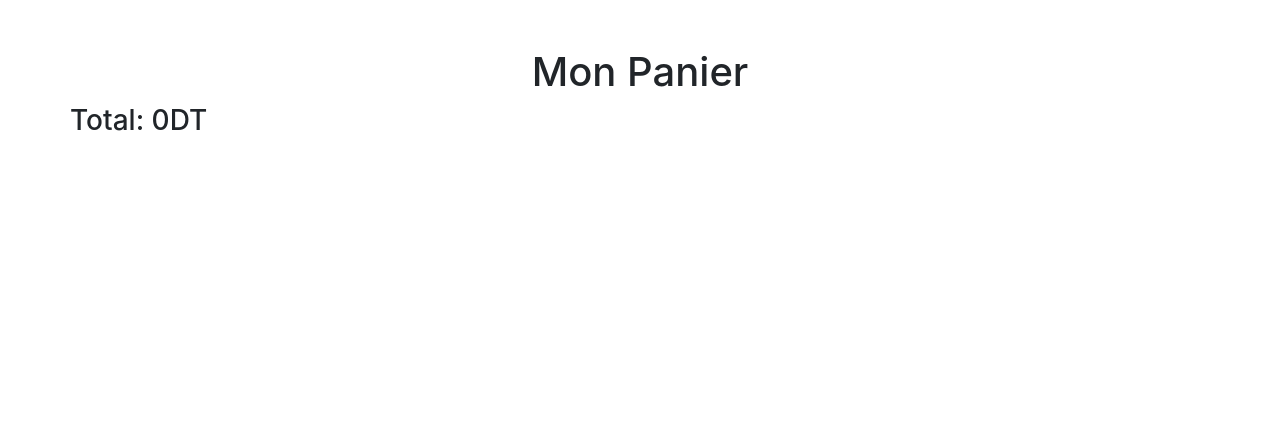
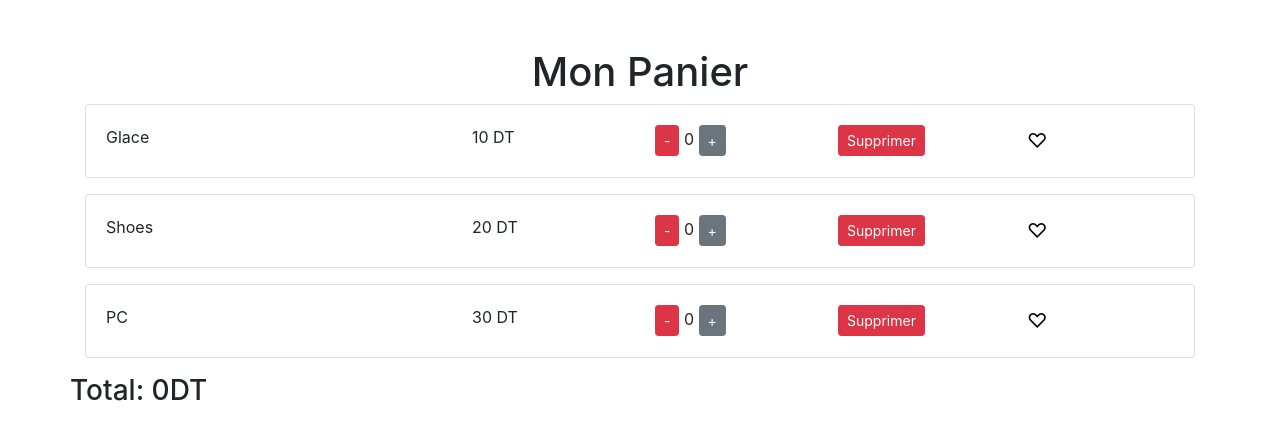
Before and after one commit to Ijlel/Checkpoint-DOM1, a plain HTML site: page index.html in a window 1280 px wide. Drawn offline with nearby package versions, Linux system fonts and the light colour scheme.

Commit message:
V2 checkpoint DOM1 final

```diff
--- a/index.html
+++ b/index.html
@@ -1,8 +1,6 @@
 <!DOCTYPE html>
 <html lang="en">
 <head>
-    <meta charset="UTF-8">
-    <meta name="viewport" content="width=device-width, initial-scale=1.0">
     <title>checkPoint1 JS DOM ( shop cart) </title>
      <!-- link bootstrap  for css-->
     <link href="https://maxcdn.bootstrapcdn.com/bootstrap/4.0.0/css/bootstrap.min.css" rel="stylesheet">
@@ -14,7 +12,7 @@
 <div class="container mt-5">
     <h1 class="text-center">Mon Panier</h1>
     <div class="row" id="cart-items">
-
+        <!-- les articles seront ajoutés dynampiquement ici -->
     </div>
     <div class="row">
         <div class="col-m-12 text-right">
@@ -24,20 +22,10 @@
 </div>
 
 
-
-
-
-
-
-
-
-
-
-
-
    <!-- link to import external js file  -->
     <script src="./index.js"></script>
-   <!-- link Bootstrap for JS -->
+
+  <!-- Inclusion des bibliothèques jQuery et Bootstrap JS -->
   <script src="https://code.jquery.com/jquery-3.2.1.slim.min.js"></script>
   <script src="https://cdnjs.cloudflare.com/ajax/libs/popper.js/1.11.0/umd/popper.min.js"></script>
   <script src="https://maxcdn.bootstrapcdn.com/bootstrap/4.0.0/js/bootstrap.min.js"></script>
--- a/index.js
+++ b/index.js
@@ -0,0 +1,115 @@
+document.addEventListener('DOMContentLoaded', () => {
+
+    // liste des articles dans le panier
+
+    const cartItems = [
+        { id: 1, price: 10, name: "Glace", quantity: 0, isLiked: false },
+        { id: 2, price: 20, name: "Shoes", quantity: 0, isLiked: false },
+        { id: 3, price: 30, name: "PC", quantity: 0, isLiked: false }
+    ]
+    // conteneur pour les articles du panier
+    const cartContainer = document.getElementById('cart-items')
+
+    // Element Html pour afficher le prix total
+    const totalPriceDiv = document.getElementById("total-price")
+
+    // fonction pour afficher les articles du panier
+
+    function afficheArticles() {
+
+      if (cartContainer) {
+       cartContainer.innerHTML = " "
+        for (let i = 0; i < cartItems.length; i++) {
+            // créer une div pour chaque article
+            const itemRow = document.createElement('div');
+            itemRow.className = 'col-md-12 mb-3'  // AJouter des classes Bootstrap pour le styling;
+            // Ajouter le contenu HTML de chaque article
+            itemRow.innerHTML = `
+    <div class="card">
+       <div class="card-body">
+           <div class="row">
+              <div class="col-md-4"> ${cartItems[i].name}</div>
+              <div class="col-md-2"> ${cartItems[i].price} DT </div>
+              <div class="col-md-2">
+               <button class="btn btn-danger btn-sm minus-btn" data-id="${cartItems[i].id}">
+                -
+               </button>
+                <span class="quantity"> ${cartItems[i].quantity}</span>
+                <button class="btn btn-secondary btn-sm plus-btn" data-id="${cartItems[i].id}">
+                +
+               </button>
+              </div>
+
+              <div class="col-md-2">
+               <button class="btn btn-danger btn-sm delete-btn" data-id="${cartItems[i].id}">
+               Supprimer
+               </button>
+              </div>
+
+              <div class="col-md-2">
+               <button class="like-button ${cartItems[i].isLiked ? "liked" : ""}" data-id="${cartItems[i].id}">
+                &#x2661
+               </button>
+              </div>
+           </div>
+        </div>
+    </div>
+    `;
+            cartContainer?.appendChild(itemRow) // Ajouter l'article au div container
+        }
+      }
+
+        updateTotalePice();  // Mettre ajour le prix Total
+    }
+
+    // fonction pour mettre a jour le prix total
+    function updateTotalePice() {
+        let totalPrice = 0;
+
+        for (let i = 0; i < cartItems.length; i++) {
+            let produit = cartItems[i];
+            totalPrice = totalPrice + (produit.quantity * produit.price)
+        }
+        if (totalPriceDiv) {
+
+            totalPriceDiv.textContent = totalPrice || 0
+        }
+    }
+
+    // Ajouter des Gestionnaire d'evenements pour les buttons
+    cartContainer?.addEventListener('click', function (event) {
+        var target = event.target  // Elément cliqué
+        console.log("target", target)
+        var itemId = target.getAttribute('data-id') // ID de l'article
+
+        let indexItem = -1;
+        for (let i = 0; i < cartItems.length; i++) {
+            if (cartItems[i].id == itemId) {
+                indexItem = i;
+                break;
+                }
+                }
+
+        if (target.classList.contains('plus-btn')) {
+          // si le button + est cliqué , augmenter la quantité
+          cartItems[indexItem].quantity +=1;
+        } else if ( target.classList.contains('minus-btn') ) {
+          // si le button - est cliqué , diminuer la quantité
+          if (cartItems[indexItem].quantity > 0 ) {
+              cartItems[indexItem].quantity -= 1 ;
+          }
+        } else if (target.classList.contains('delete-btn')) {
+            // si le button cliqué est supprimer , supprimer l'article (produit) de la tableau
+           cartItems.splice(indexItem,1)
+        } else {
+            // si le button cliqué est like , change l'attribut isLiked = !isLiked
+            cartItems[indexItem].isLiked =  !cartItems[indexItem].isLiked
+        }
+
+        afficheArticles()  // reafficher les articles
+    }
+
+)
+
+    afficheArticles()  // afficher les articles au chargement de page inital
+})
--- a/style.css
+++ b/style.css
@@ -0,0 +1,15 @@
+
+
+  .like-button {
+    cursor: pointer;
+    background: transparent;
+    border: none;
+    font-size: 20px;
+  }
+  .like-button.liked {
+    color: red;
+    background: transparent;
+    border: none;
+    font-size: 20px;
+
+  }
```
Lines whose indentation alone changed are shown as unchanged.
